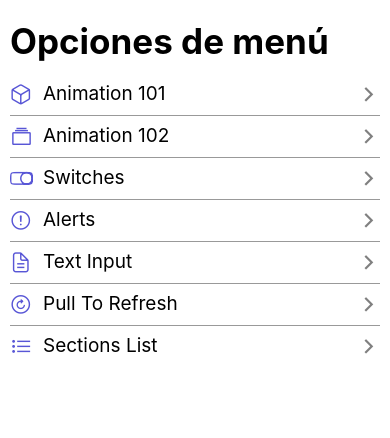
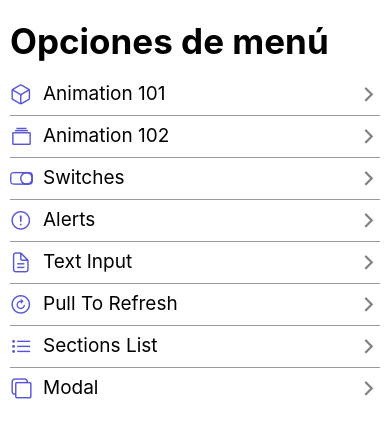
Before and after one commit to VISOSO2403/RNComponets, a React Native app: screen /HomeScreen in a window 390 px wide. Shown: the top 438 px of the page. Built offline with nearby package versions, Linux system fonts and the light colour scheme.

Commit message:
Navegacion al modal

```diff
--- a/src/data/menuItems.tsx
+++ b/src/data/menuItems.tsx
@@ -1,4 +1,4 @@
-import {MenuItem} from '../interfaces/appInterfaces';
+import { MenuItem } from '../interfaces/appInterfaces';
 
 export const menuItems: MenuItem[] = [
   {
@@ -36,4 +36,9 @@ export const menuItems: MenuItem[] = [
     icon: 'list-outline',
     component: 'SectionListScreen',
   },
+  {
+    name: "Modal",
+    icon: 'copy-outline',
+    component: 'ModalScreen'
+  }
 ];
--- a/src/navigator/Navigator.tsx
+++ b/src/navigator/Navigator.tsx
@@ -1,5 +1,5 @@
 import React from 'react';
-import {createStackNavigator} from '@react-navigation/stack';
+import { createStackNavigator } from '@react-navigation/stack';
 import HomeScreen from '../screens/HomeScreen';
 import Animation101Screen from '../screens/Animation101Screen';
 import Animation102Screen from '../screens/Animation102Screen';
@@ -8,6 +8,7 @@ import AlertScreen from '../screens/AlertScreen';
 import InputScreen from '../screens/InputScreen';
 import PullToRefreshScreen from '../screens/PullToRefreshScreen';
 import SectionListScreen from '../screens/SectionListScreen';
+import ModalScreen from '../screens/ModalScreen';
 
 const Stack = createStackNavigator();
 
@@ -16,7 +17,7 @@ export const Navigator = () => {
     <Stack.Navigator
       screenOptions={{
         headerShown: false,
-        cardStyle: {backgroundColor: 'white'},
+        cardStyle: { backgroundColor: 'white' },
       }}>
       <Stack.Screen name="HomeScreen" component={HomeScreen} />
       <Stack.Screen name="Animation101Screen" component={Animation101Screen} />
@@ -29,6 +30,7 @@ export const Navigator = () => {
         component={PullToRefreshScreen}
       />
       <Stack.Screen name="SectionListScreen" component={SectionListScreen} />
+      <Stack.Screen name='ModalScreen' component={ModalScreen} />
     </Stack.Navigator>
   );
 };
```
